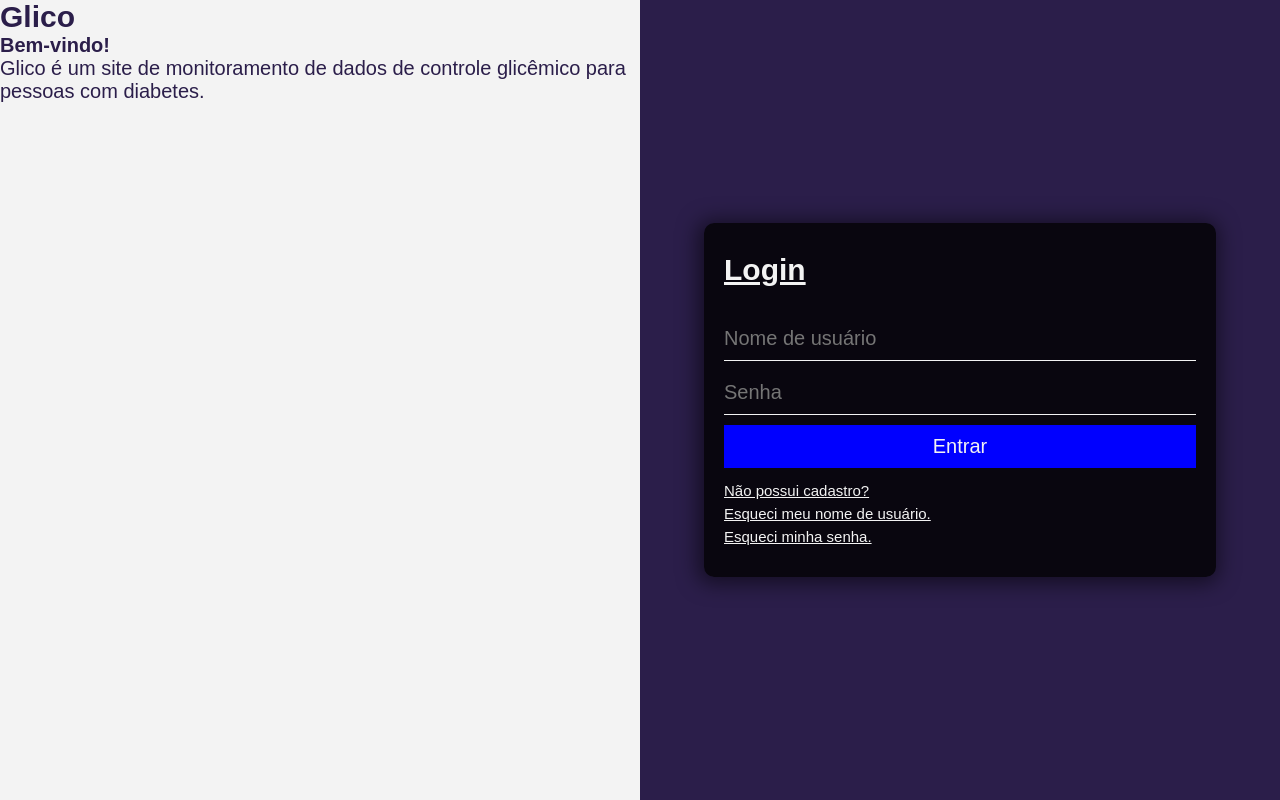
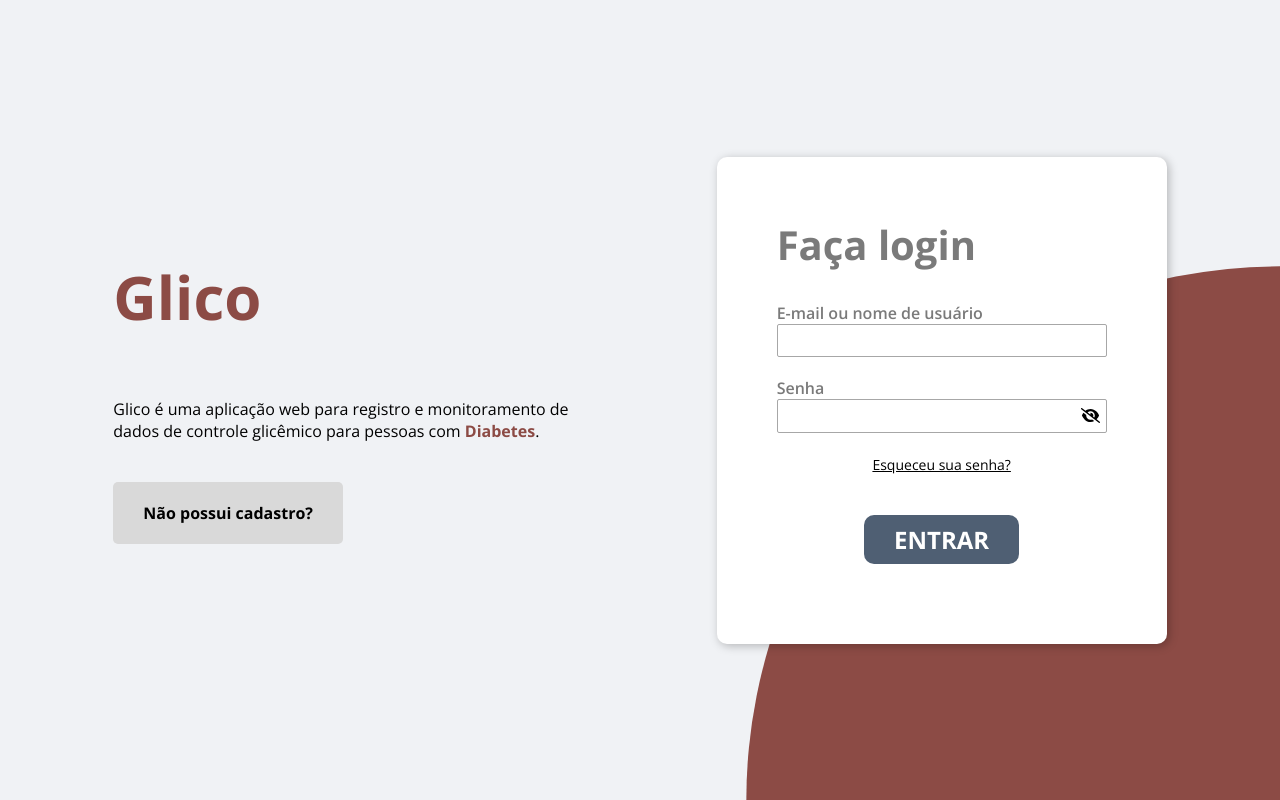
Before and after one commit to douglaslima-pro/glico, a PHP site: page /view/html/login.html in a window 1280 px wide. Run offline with PHP 8.4, Linux system fonts and the light colour scheme.

Commit message:
feat: add login.html login.css files

```diff
--- a/index.php
+++ b/index.php
@@ -1,5 +1,5 @@
 <?php
 
-header("location:view/html/login.php?msg=Bem-vindo ao site GLICO!");
+header("location:view/html/login.html");
 
 ?>
--- /dev/null
+++ b/view/css/font.css
@@ -0,0 +1,5 @@
+@import url('https://fonts.googleapis.com/css2?family=Open+Sans:ital,wght@0,300;0,400;0,500;0,600;0,700;0,800;1,300;1,400;1,500;1,600;1,700;1,800&display=swap');
+
+*{
+    font-family: 'Open sans', sans-serif;
+}
--- a/view/css/login.css
+++ b/view/css/login.css
@@ -1,91 +1,158 @@
-:root {
-    --cinza-claro:#F3F3F3;
-    --roxo-escuro:#2B1E4A;
+/*Conjunto de cores da página*/
+:root{
+    --vermelho: #8C4B45;
+    --cinza: #7A7A7A;
+    --cinza-claro: #A7A7A7;
+    --azul: #4F5F73;
 }
 
-html,body,main{
-    height:100%;
+/*Elementos da página*/
+html,body{
+    height: 100%;
+}
+body{
+    background: #F0F2F5;
+}
+main{
+    position: relative;
+    height: 100%;
+    display: flex;
+    align-items: center;
+    justify-content: space-evenly;
+    flex-wrap: wrap;
+    padding: 60px 10px;
 }
 
-body{
-    background-color:var(--cinza-claro);
+/*Descrição*/
+.descricao{
+    max-width: 500px;
+}
+.descricao h1{
+    color: var(--vermelho);
+    font-size: 60px;
+    margin-bottom: 60px;
+}
+.descricao p{
+    color: black;
+    font-size: 16px;
+    margin-bottom: 40px;
+}
+.descricao p span{
+    color: var(--vermelho);
+    font-weight: bold;
+}
+.descricao a{
+    background: #D9D9D9;
+    border-radius: 5px;
+    padding: 20px 30px;
+    color: black;
+    font-weight: bold;
+    text-decoration: none;
+    font-size: 16px;
+    display: inline-block;
+}
+.descricao a:hover{
+    background-color: #D0D0D0;
 }
 
-main{
-    display:flex;
+/*Login container*/
+.login-container{
+    width: 450px;
+    background: white;
+    padding: 60px;
+    box-shadow: 2px 2px 10px 0 rgba(0, 0, 0, 0.25);
+    border-radius: 10px;
+}
+.login-container h2{
+    color: var(--cinza);
+    font-size: 40px;
+    margin-bottom: 30px;
+}
+.login-container label{
+    color: var(--cinza);
+    font-weight: 600;
+    font-size: 16px;
+}
+.login-container input:not(input[type="submit"]){
+    width: 100%;
+    outline: none;
+    color: var(--cinza);
+}
+.login-container form > input[type="text"],.input-senha{
+    border: 1px solid var(--cinza-claro);
+    border-radius: 2px;
+    padding: 6px;
+    margin-bottom: 20px;
+}
+.login-container form > input[type="text"],.input-senha input{
+    font-size: 14px;
+}
+.input-senha{
+    display: flex;
+    align-items: center;
+}
+.input-senha input{
+    border: none;
+}
+.input-senha .icone-senha{
+    background-repeat: no-repeat;
+    background-size: 100%;
+    background-position: center;
+    height: 20px;
+    width: 20px;
+    cursor:pointer;
+}
+#esconde-senha .icone-senha{
+    background-image: url(../img/svg/eye-slash.svg);
+}
+#mostra-senha .icone-senha{
+    background-image: url(../img/svg/eye.svg);
+}
+.esqueceu-senha-login{
+    display: flex;
+    flex-direction: column;
+    justify-content: center;
+}
+.esqueceu-senha{
+    text-align: center;
+    margin: 20px;
+}
+.esqueceu-senha a{
+    color: black;
+    font-size: 14px;
+}
+.login-btn-container{
+    display: flex;
+    justify-content: center;
+}
+.login-btn-container .login-btn{
+    background: var(--azul);
+    border-radius: 10px;
+    border: none;
+    color: white;
+    padding: 8px 30px;
+    font-weight: bold;
+    font-size: 24px;
+    margin: 20px 0;
+    cursor: pointer;
+}
+.login-btn-container .login-btn:hover{
+    opacity: 0.9;
 }
 
-main section{
-    flex:1;
+/*Círculo do fundo*/
+.background-circle{
+    background: var(--vermelho);
+    position: absolute;
+    width: 100%;
+    height: 100%;
+    z-index: -1;
+    clip-path: circle(50% at right 100%)
 }
 
-main section *{
-    color:var(--roxo-escuro);
+/*Atributos globais*/
+*{
+    margin: 0;
+    padding: 0;
+    box-sizing: border-box;
 }
-
-main aside{
-    background-color:var(--roxo-escuro);
-    display:flex;
-    align-items:center;
-    justify-content:center;
-    flex:1;
-}
-
-.container-form-login{
-    background-color:rgba(0, 0, 0, 0.8);
-    width:80%;
-    max-width:700px;
-    padding:30px 20px;
-    box-shadow:-2px 2px 20px 5px rgba(0, 0, 0, 0.5);
-    border-radius:10px;
-}
-
-.container-form-login h1{
-    text-decoration:underline;
-    margin-bottom:30px;
-}
-
-h1{
-    font-size:30px;
-    font-weight:600;
-}
-
-.form-login{
-    display:flex;
-    flex-direction:column;
-}
-
-.form-login input{
-    background-color:transparent;
-    outline:none;
-    border:none;
-    border-bottom:1px solid var(--cinza-claro);
-    margin-bottom:10px;
-    padding:10px 0;
-}
-
-.form-login .btn-login{
-    background-color:blue;
-    border:none;
-    cursor:pointer;
-}
-
-.form-login .btn-login:hover{
-    opacity:0.9;
-}
-
-.links-uteis p a{
-    font-size:15px;
-}
-
-*{
-    font-family:Arial, Helvetica, sans-serif;
-    box-sizing:border-box;
-    color:var(--cinza-claro);
-    font-size:20px;
-    top:0;
-    left:0;
-    right:0;
-    bottom:0;
-    margin:0;
-}
--- a/view/html/login.html
+++ b/view/html/login.html
@@ -1,40 +1,56 @@
 <!DOCTYPE html>
 <html>
+
     <head>
         <meta charset="UTF-8">
         <meta name="viewport" content="width=device-width,initial-scale=1.0">
+        <link rel="shortcut icon" href="../img/favicon/favicon.ico" type="image/x-icon">
         <link rel="stylesheet" href="../css/login.css">
-        <title>Glico - Login</title>
+        <link rel="stylesheet" href="../css/font.css">
+        <title>Glico</title>
     </head>
+
     <body>
-        <!--Container do conteúdo principal-->
+
+        <div class="prompt-recuperar-senha">
+
+        </div>
+
         <main>
-            <!--Mensagem de boas-vindas-->
-            <section>
+
+            <div class="background-circle"></div>
+
+            <section class="descricao">
                 <h1>Glico</h1>
-                <h2>Bem-vindo!</h2>
-                <p>Glico é um site de monitoramento de dados de controle glicêmico para pessoas com diabetes.</p>
+                <p>Glico é uma aplicação web para registro e monitoramento de dados de controle glicêmico para pessoas com <span>Diabetes</span>.</p>
+                <a href="#">Não possui cadastro?</a>
             </section>
-            <!--Formulário de login-->
-            <aside>
-                <div class="container-form-login">
-                    <h1>Login</h1>
 
-                    <form class="form-login" action="../../controller/autenticaUsuario.php" method="POST">
+            <section class="login-container">
+                <h2>Faça login</h2>
+                <form action="../../controller/realizarLogin.php" method="POST">
+                    <label for="email-usuario">E-mail ou nome de usuário</label>
+                    <input type="text" id="email-usuario" name="email-usuario" maxlength="100" required>
+                    <label for="senha">
+                        Senha
+                        <div class="input-senha" id="esconde-senha">
+                            <input type="password" id="senha" name="senha" maxlength="30" required>
+                            <div class="icone-senha"></div>
+                            </div>
+                    </label>
+                    <div class="esqueceu-senha">
+                        <a href="#">Esqueceu sua senha?</a>
+                    </div>
+                    <div class="login-btn-container">
+                        <input type="submit" value="ENTRAR" class="login-btn">
+                    </div>
+                </form>
+            </section>
 
-                        <input type="text" id="usuario" name="usuario" placeholder="Nome de usuário" required>
-                        <input type="password" id="senha" name="senha" placeholder="Senha" required>
-                        <input type="submit" class="btn-login" value="Entrar">
+        </main>
 
-                        <div class="links-uteis">
-                            <p><a href="#">Não possui cadastro?</a></p>
-                            <p><a href="#">Esqueci meu nome de usuário.</a></p>
-                            <p><a href="#">Esqueci minha senha.</a></p>
-                        </div>
+        <script src="../js/mostrar-esconder-senha.js"></script>
 
-                    </form>
-                </div>
-            </aside>
-        </main>
     </body>
+
 </html>
--- /dev/null
+++ b/view/img/favicon/Site que gera xicon.txt
@@ -0,0 +1 @@
+https://xiconeditor.com
--- /dev/null
+++ b/view/js/mostrar-esconder-senha.js
@@ -0,0 +1,23 @@
+inputSenha = document.querySelector(".input-senha");
+input = document.querySelector(".input-senha input");
+iconeOlho = document.querySelector(".input-senha .icone-senha");
+
+/*
+  ELEMENTOS HTML
+<div class="input-senha">
+    <input type="password">
+    <div class="icone-senha">
+</div>
+*/
+
+iconeOlho.addEventListener('click', () => {
+
+    if(inputSenha.id == "esconde-senha"){
+        inputSenha.id = "mostra-senha";
+        input.type = "text";
+    }else{
+        inputSenha.id = "esconde-senha";
+        input.type = "password";
+    }
+
+});
```
Also changed, not shown: controller/realizarLogin.php (renamed from controller/autenticaUsuario.php), view/img/favicon/favicon.ico (added), view/img/png/favicon.png (added), view/img/svg/eye-slash.svg (added), view/img/svg/eye.svg (added), view/img/svg/icon.svg (added), 3 other files.
